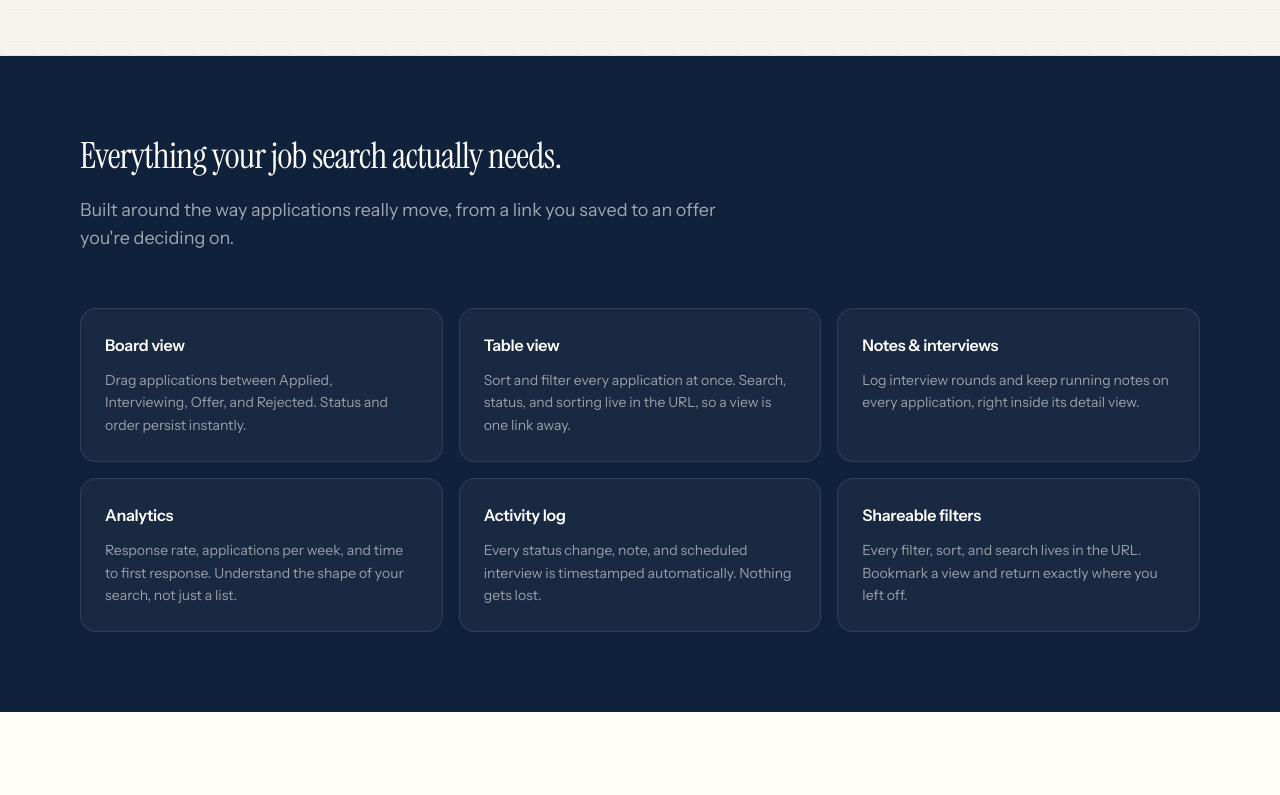
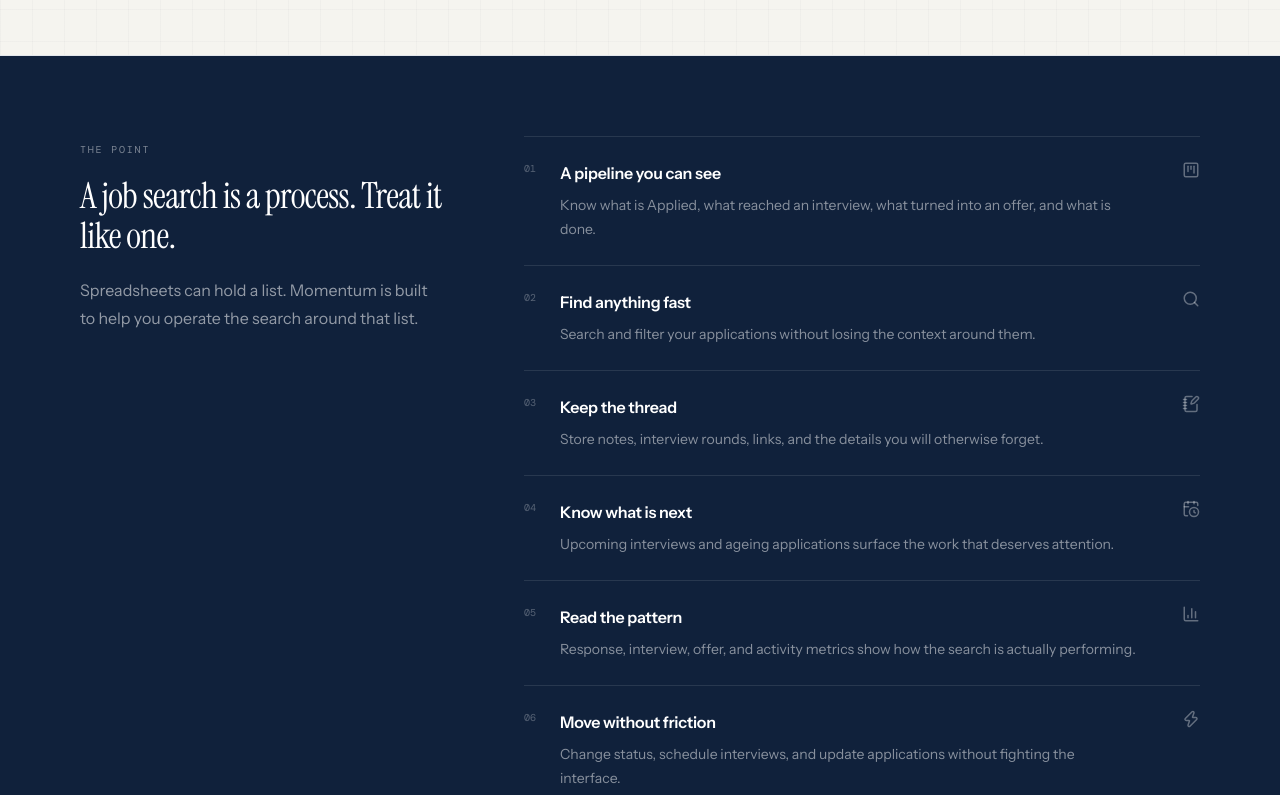
Before and after one commit to Wuraola-Adebisi/Momentum, a React (Vite) app: page / in a window 1280 px wide. Shown: the part 760-1555 px from the top of the page. Built offline with nearby package versions, Linux system fonts and the light colour scheme; no server answers.

Commit message:
design: refine marketing WhyMomentum.tsx

```diff
--- a/src/components/marketing/WhyMomentum.tsx
+++ b/src/components/marketing/WhyMomentum.tsx
@@ -1,88 +1,40 @@
+import { BarChart3, CalendarClock, KanbanSquare, NotebookPen, Search, Zap } from "lucide-react";
 import { SECTION_PADDING_X, SECTION_PADDING_Y } from "./layout";
 
-interface Feature {
-  title: string;
-  description: string;
-}
-
-const FEATURES: Feature[] = [
-  {
-    title: "Board view",
-    description:
-      "Drag applications between Applied, Interviewing, Offer, and Rejected. Status and order persist instantly.",
-  },
-  {
-    title: "Table view",
-    description:
-      "Sort and filter every application at once. Search, status, and sorting live in the URL, so a view is one link away.",
-  },
-  {
-    title: "Notes & interviews",
-    description:
-      "Log interview rounds and keep running notes on every application, right inside its detail view.",
-  },
-  {
-    title: "Analytics",
-    description:
-      "Response rate, applications per week, and time to first response. Understand the shape of your search, not just a list.",
-  },
-  {
-    title: "Activity log",
-    description:
-      "Every status change, note, and scheduled interview is timestamped automatically. Nothing gets lost.",
-  },
-  {
-    title: "Shareable filters",
-    description:
-      "Every filter, sort, and search lives in the URL. Bookmark a view and return exactly where you left off.",
-  },
+const FEATURES = [
+  { icon: KanbanSquare, title: "A pipeline you can see", description: "Know what is Applied, what reached an interview, what turned into an offer, and what is done." },
+  { icon: Search, title: "Find anything fast", description: "Search and filter your applications without losing the context around them." },
+  { icon: NotebookPen, title: "Keep the thread", description: "Store notes, interview rounds, links, and the details you will otherwise forget." },
+  { icon: CalendarClock, title: "Know what is next", description: "Upcoming interviews and ageing applications surface the work that deserves attention." },
+  { icon: BarChart3, title: "Read the pattern", description: "Response, interview, offer, and activity metrics show how the search is actually performing." },
+  { icon: Zap, title: "Move without friction", description: "Change status, schedule interviews, and update applications without fighting the interface." },
 ];
 
 export function WhyMomentum() {
   return (
-    <section
-      id="features"
-      className={`bg-ink text-white ${SECTION_PADDING_X} ${SECTION_PADDING_Y}`}
-    >
+    <section id="features" className={`bg-ink text-white ${SECTION_PADDING_X} ${SECTION_PADDING_Y}`}>
       <div className="mx-auto max-w-content">
-        <div className="max-w-2xl">
-          <h2 className="text-white">
-            Everything your job search actually needs.
-          </h2>
+        <div className="grid gap-10 lg:grid-cols-[0.7fr_1.3fr] lg:gap-20">
+          <div>
+            <p className="font-data text-[10px] uppercase tracking-[0.18em] text-white/45">The point</p>
+            <h2 className="mt-3 max-w-md text-white">A job search is a process. Treat it like one.</h2>
+            <p className="mt-5 max-w-md text-base leading-7 text-white/55">
+              Spreadsheets can hold a list. Momentum is built to help you operate the search around that list.
+            </p>
+          </div>
 
-          <p className="mt-5 text-base leading-relaxed text-white/60 md:text-lg">
-            Built around the way applications really move, from a link you saved
-            to an offer you're deciding on.
-          </p>
-        </div>
-
-        <div className="mt-12 grid grid-cols-1 gap-4 sm:grid-cols-2 md:mt-14 lg:grid-cols-3">
-          {FEATURES.map((feature) => (
-            <div
-              key={feature.title}
-              className="
-                group
-                rounded-2xl
-                border
-                border-white/10
-                bg-white/[0.04]
-                p-6
-                transition-all
-                duration-200
-                hover:-translate-y-1
-                hover:border-white/20
-                hover:bg-white/[0.07]
-              "
-            >
-              <h3 className="text-base font-semibold text-white">
-                {feature.title}
-              </h3>
-
-              <p className="mt-3 text-sm leading-relaxed text-white/55">
-                {feature.description}
-              </p>
-            </div>
-          ))}
+          <div className="divide-y divide-white/10 border-y border-white/10">
+            {FEATURES.map(({ icon: Icon, title, description }, index) => (
+              <div key={title} className="group grid gap-4 py-6 sm:grid-cols-[auto_1fr_auto] sm:items-start sm:gap-6">
+                <span className="font-data text-[10px] text-white/30">0{index + 1}</span>
+                <div>
+                  <h3 className="text-base font-semibold text-white">{title}</h3>
+                  <p className="mt-2 max-w-xl text-sm leading-6 text-white/50">{description}</p>
+                </div>
+                <Icon size={18} className="hidden text-white/35 transition-transform duration-200 group-hover:translate-x-1 sm:block" aria-hidden="true" />
+              </div>
+            ))}
+          </div>
         </div>
       </div>
     </section>
```
